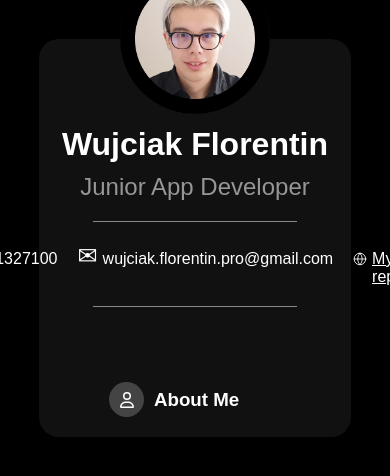
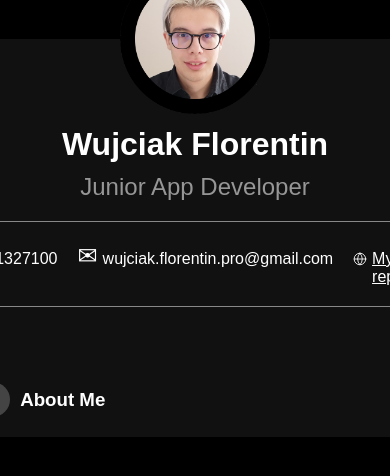
Before and after one commit to Florentin-Wujciak/WebsiteCV, a Next.js app: page / in a window 390 px wide. Shown: the top 476 px of the page. Built offline with nearby package versions, Linux system fonts and the light colour scheme.

Commit message:
Responsive

```diff
--- a/src/app/ui/home.module.css
+++ b/src/app/ui/home.module.css
@@ -12,13 +12,14 @@
     margin: 0;
     font-family: Arial, sans-serif;
     position: relative;
+    overflow-x: scroll;
 }
 
 .content {
+    width: 1080px;
     background-color: #111;
     padding: 20px;
     border-radius: 20px;
-    width: 80%;
     color: white;
     z-index: 1;
     position: relative;
```
